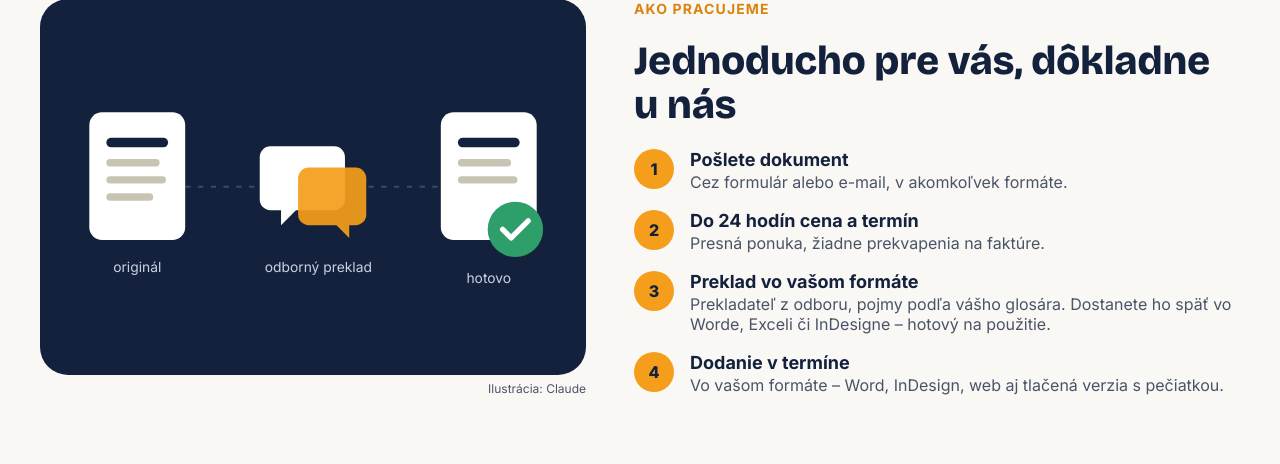
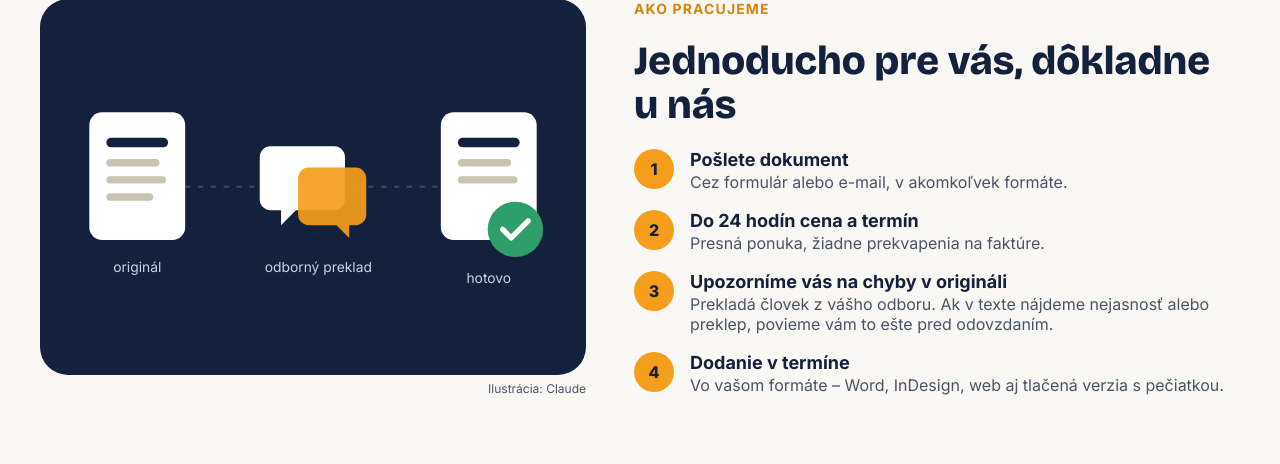
Before and after one commit to NCN0004/yourchoice-web, a WordPress theme: template theme/front-page.php in a window 1280 px wide. Shown: the part 3063-3527 px from the top of the page. Run offline with PHP 8.4 and a stand-in for WordPress, Linux system fonts and the light colour scheme; the site name, menu and one post (Sample post) are stand-ins, and other content is empty; some libraries are stand-ins or nearby versions.

Commit message:
Krok 3: upozorníme vás na chyby v origináli (e-mail aj domovská stránka)
Co-Authored-By: Claude Opus 5.5 <noreply@anthropic.com>
Claude-Session: https://claude.ai/code/session_01Cgcyx4r2uRk94hNVzd6E3g

```diff
--- a/theme/inc-mail.php
+++ b/theme/inc-mail.php
@@ -42,7 +42,7 @@ function yc_mail_customer($kind, $f, $nr, $nfiles) {
 	} else {
 		$title = 'Váš dopyt sme prijali';
 		$lead = 'Ďakujeme, že ste sa obrátili na Your Choice. Dokumenty si pozrieme a do 24 hodín v pracovné dni vám pošleme presnú cenu a termín. Ponuka je nezáväzná.';
-		$steps = [['Posúdime dokument', 'jazyk, odbor, rozsah a formát'], ['Pošleme cenu a termín', 'do 24 hodín v pracovné dni'], ['Po potvrdení prekladáme', 'odborník z vášho odboru, preklad dostanete v rovnakom formáte, v akom ste ho poslali – Word, Excel, InDesign, hotový na použitie']];
+		$steps = [['Posúdime dokument', 'jazyk, odbor, rozsah a formát'], ['Pošleme cenu a termín', 'do 24 hodín v pracovné dni'], ['Upozorníme vás na chyby v origináli', 'ak v texte nájdeme nejasnosť alebo preklep, povieme vám to ešte pred odovzdaním']];
 		$subject = 'Váš dopyt č. ' . $nr . ' sme prijali – Your Choice';
 	}
 	$rows = ['Číslo dopytu' => $nr];
--- a/theme/parts/front.php
+++ b/theme/parts/front.php
@@ -162,7 +162,7 @@
 <ol style="margin: 0; padding: 0; list-style: none; display: flex; flex-direction: column; gap: 18px">
 <li style="display: flex; gap: 16px"><span style="flex: 0 0 40px; height: 40px; border-radius: 50%; background: #F59E1B; display: flex; align-items: center; justify-content: center; font-weight: 800">1</span><span style="display: flex; flex-direction: column; gap: 2px"><b style="font-size: 18px">Pošlete dokument</b><span style="color: #4A5468">Cez formulár alebo e-mail, v akomkoľvek formáte.</span></span></li>
 <li style="display: flex; gap: 16px"><span style="flex: 0 0 40px; height: 40px; border-radius: 50%; background: #F59E1B; display: flex; align-items: center; justify-content: center; font-weight: 800">2</span><span style="display: flex; flex-direction: column; gap: 2px"><b style="font-size: 18px">Do 24 hodín cena a termín</b><span style="color: #4A5468">Presná ponuka, žiadne prekvapenia na faktúre.</span></span></li>
-<li style="display: flex; gap: 16px"><span style="flex: 0 0 40px; height: 40px; border-radius: 50%; background: #F59E1B; display: flex; align-items: center; justify-content: center; font-weight: 800">3</span><span style="display: flex; flex-direction: column; gap: 2px"><b style="font-size: 18px">Preklad vo vašom formáte</b><span style="color: #4A5468">Prekladateľ z odboru, pojmy podľa vášho glosára. Dostanete ho späť vo Worde, Exceli či InDesigne – hotový na použitie.</span></span></li>
+<li style="display: flex; gap: 16px"><span style="flex: 0 0 40px; height: 40px; border-radius: 50%; background: #F59E1B; display: flex; align-items: center; justify-content: center; font-weight: 800">3</span><span style="display: flex; flex-direction: column; gap: 2px"><b style="font-size: 18px">Upozorníme vás na chyby v origináli</b><span style="color: #4A5468">Prekladá človek z vášho odboru. Ak v texte nájdeme nejasnosť alebo preklep, povieme vám to ešte pred odovzdaním.</span></span></li>
 <li style="display: flex; gap: 16px"><span style="flex: 0 0 40px; height: 40px; border-radius: 50%; background: #F59E1B; display: flex; align-items: center; justify-content: center; font-weight: 800">4</span><span style="display: flex; flex-direction: column; gap: 2px"><b style="font-size: 18px">Dodanie v termíne</b><span style="color: #4A5468">Vo vašom formáte – Word, InDesign, web aj tlačená verzia s pečiatkou.</span></span></li>
 </ol>
 </div>
--- a/theme/style.css
+++ b/theme/style.css
@@ -2,7 +2,7 @@
 Theme Name: Your Choice
 Description: Web Your Choice – jazykové služby pre firmy.
 Author: Claude
-Version: 1.7.7
+Version: 1.7.8
 Text Domain: yourchoice
 */
 html{scroll-behavior:smooth}
```
